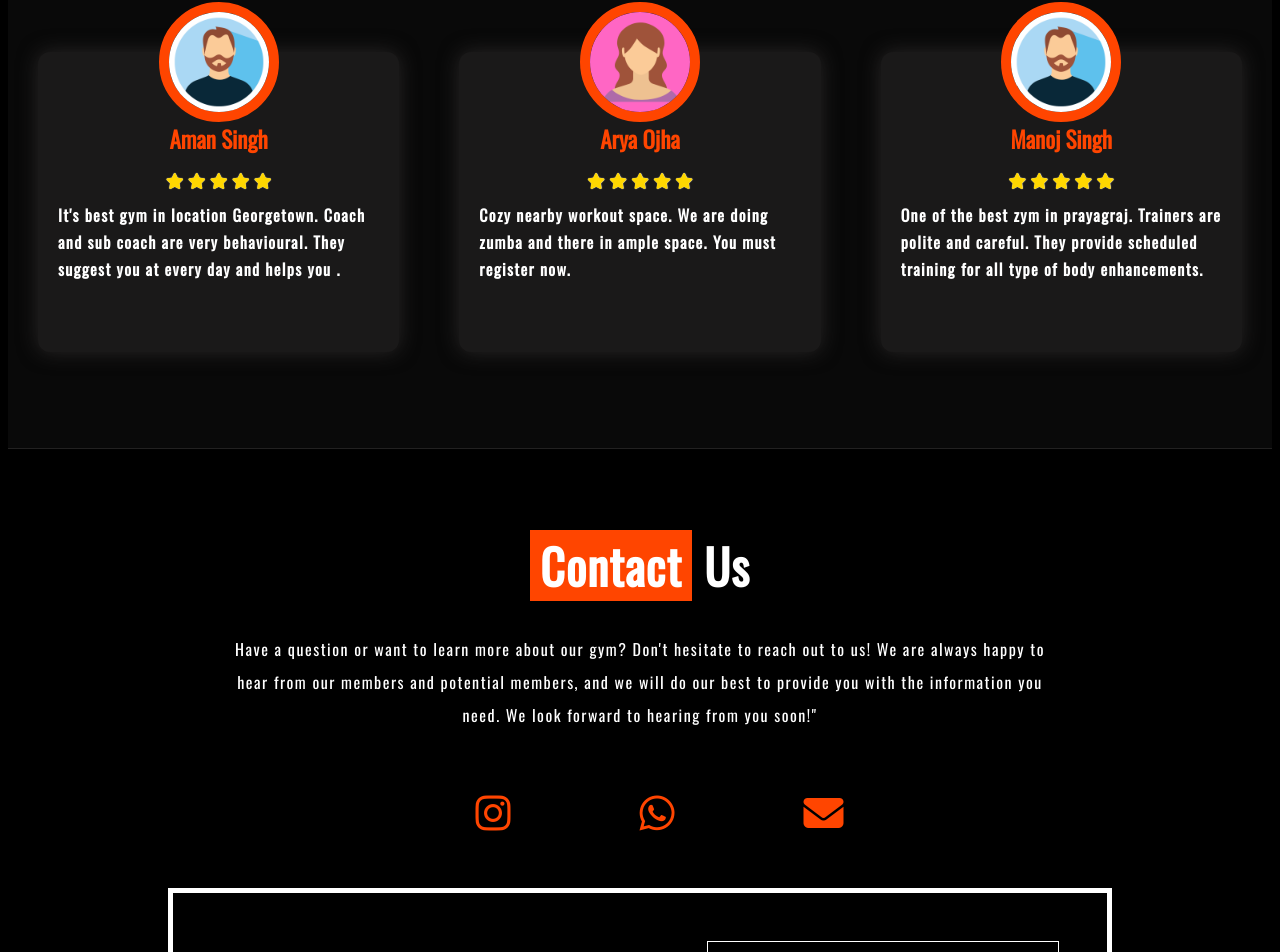
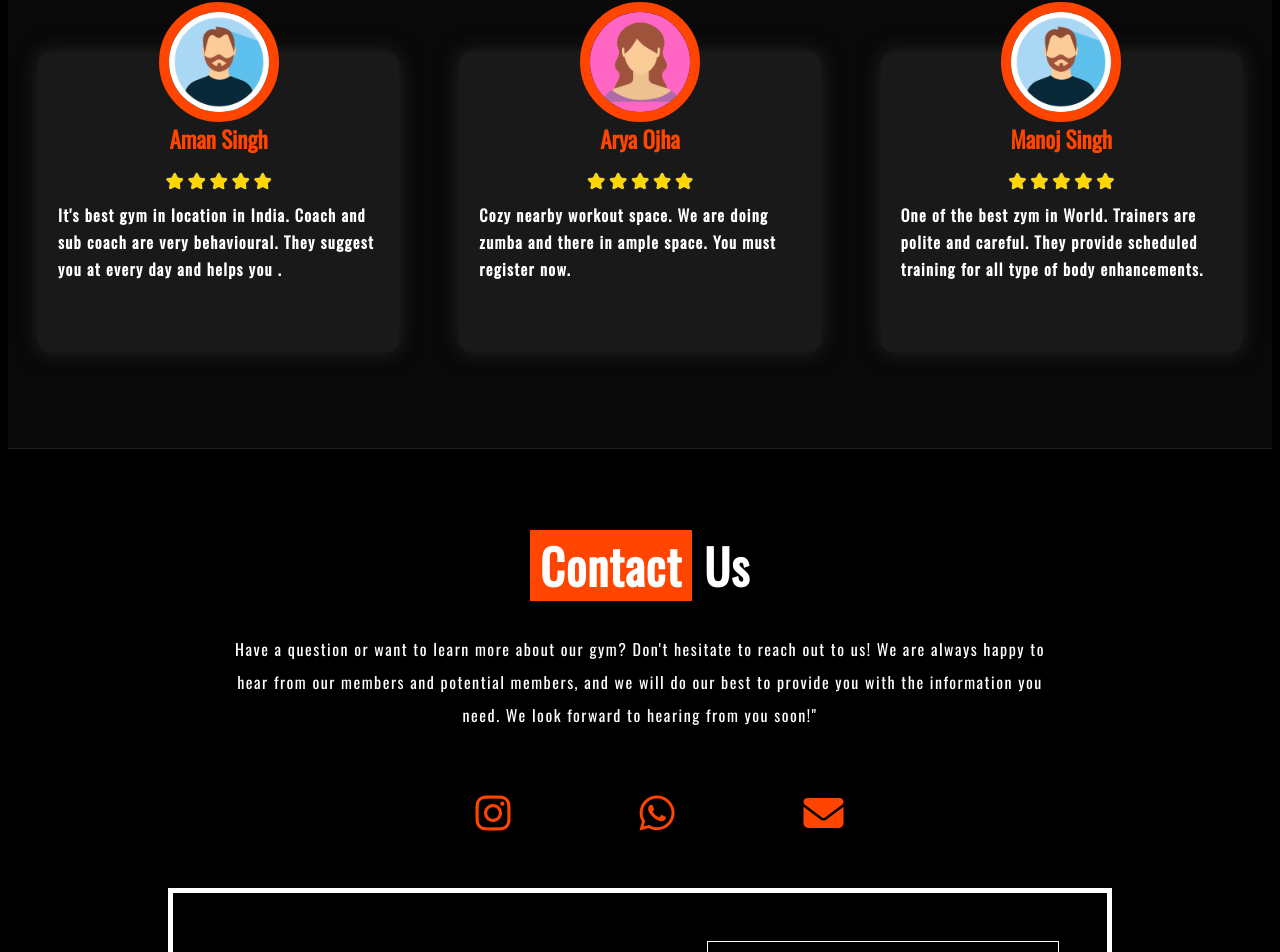
Before and after one commit to ankitsingh2105/GYM-website, a React (Vite) app: page / in a window 1280 px wide. Shown: the part 4023-4975 px from the top of the page. Built offline with nearby package versions, Linux system fonts and the light colour scheme.

Commit message:
added something more to the contact section - inspiration

```diff
--- a/src/Components/Reviews/Reviews.jsx
+++ b/src/Components/Reviews/Reviews.jsx
@@ -26,7 +26,7 @@ export default function Reviews() {
                                 <div><i class="fa-solid fa-star"></i></div>
                             </div>
                             <div className="review">
-                                It's best gym in location Georgetown.
+                                It's best gym in location in India.
                                 Coach and sub coach are very behavioural.
                                 They suggest you at every day and helps you .
                             </div>
@@ -66,7 +66,7 @@ export default function Reviews() {
                                 <div><i class="fa-solid fa-star"></i></div>
                             </div>
                             <div className="review">
-                            One of the best zym in prayagraj. Trainers are polite and careful. They provide scheduled training for all type of body enhancements.
+                            One of the best zym in World. Trainers are polite and careful. They provide scheduled training for all type of body enhancements.
                             </div>
                         </div>
                     </div>
```
Also changed, not shown: src/Components/Navbar/logo.png.
